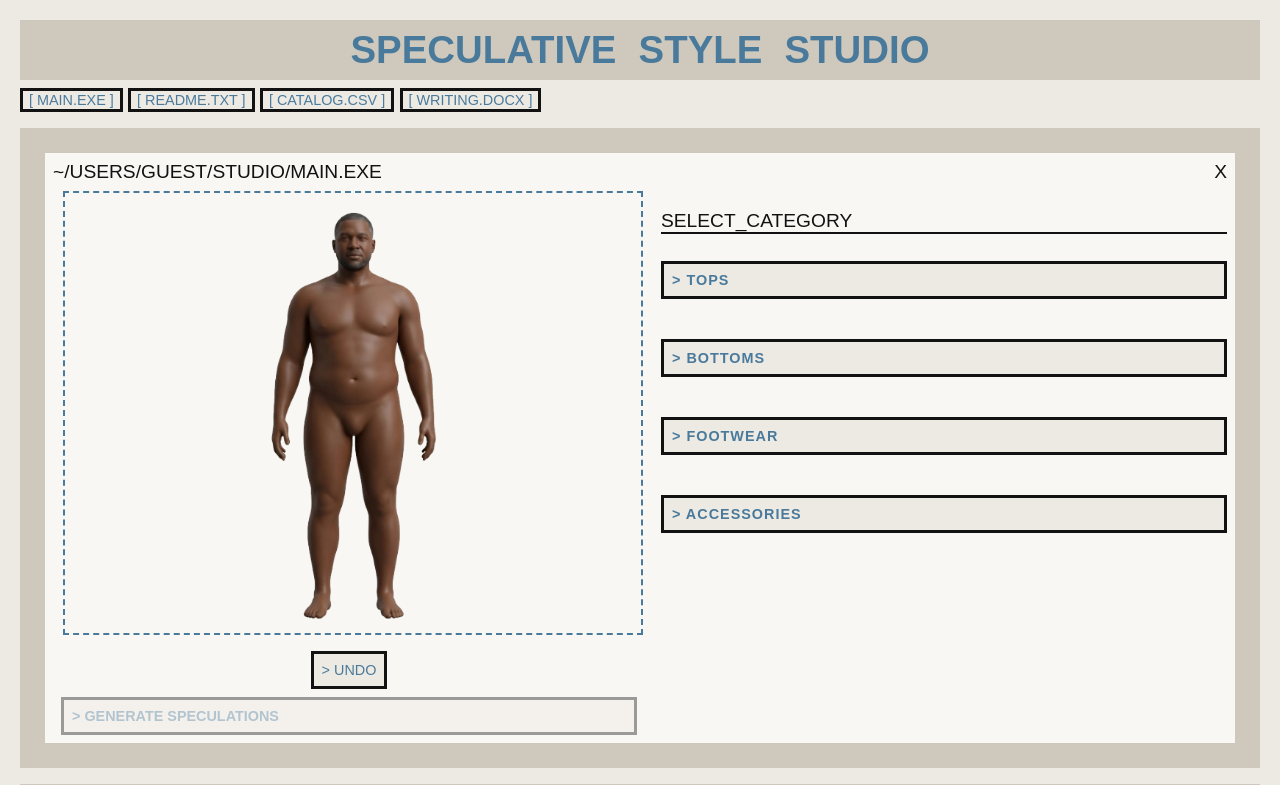
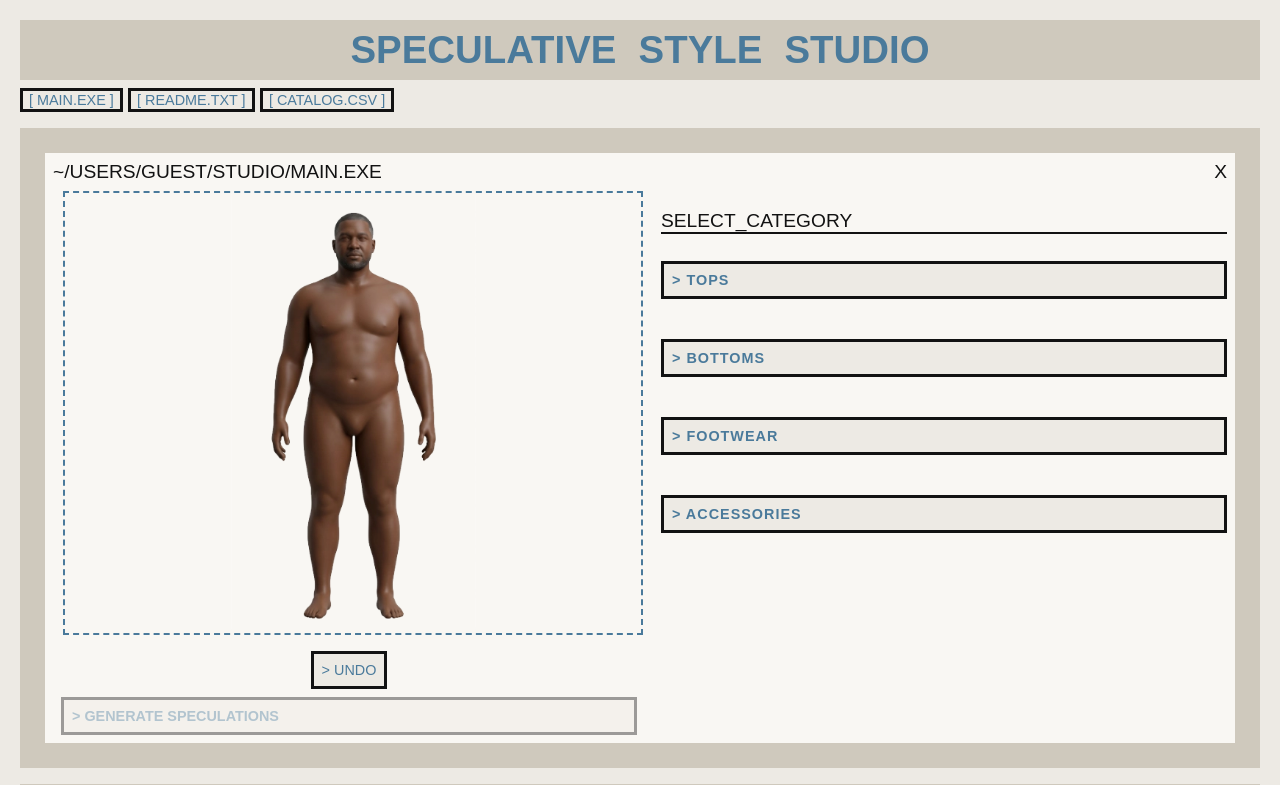
Before and after one commit to trist-nko/speculative-studio, a website: page index.html in a window 1280 px wide. Shown: the top 785 px of the page. Drawn offline with Linux system fonts and the light colour scheme; a web font is replaced by a local one.

Commit message:
removed writing.docx tab

```diff
--- a/index.html
+++ b/index.html
@@ -30,9 +30,6 @@
       </button>
       <button class="nav-item">
         <a href="pages/catalog.html">[ CATALOG.CSV ]</a>
-      </button>
-      <button class="nav-item">
-        <a href="/writing.html" id="writing-test">[ WRITING.DOCX ]</a>
       </button>
     </div>
 
```
Also changed, not shown: pages/catalog.html (+0 -3 lines), pages/readme.html (+0 -3 lines).
